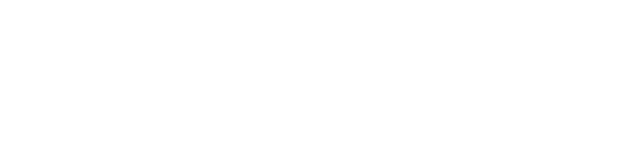
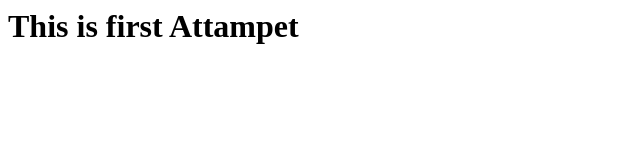
Before and after one commit to Ashi-pmsl/API-testing, a plain HTML site: page index.html in a window 1280 px wide. Shown: the whole page, without its empty margins (0-640 px from the left). Drawn offline with Linux system fonts and the light colour scheme.

Commit message:
adding line in index.html

```diff
--- a/index.html
+++ b/index.html
@@ -1,3 +1,4 @@
 <html>
 	<Title>This is for testing</Title>
+	<h1>This is first Attampet</h1>
 </html>
```
